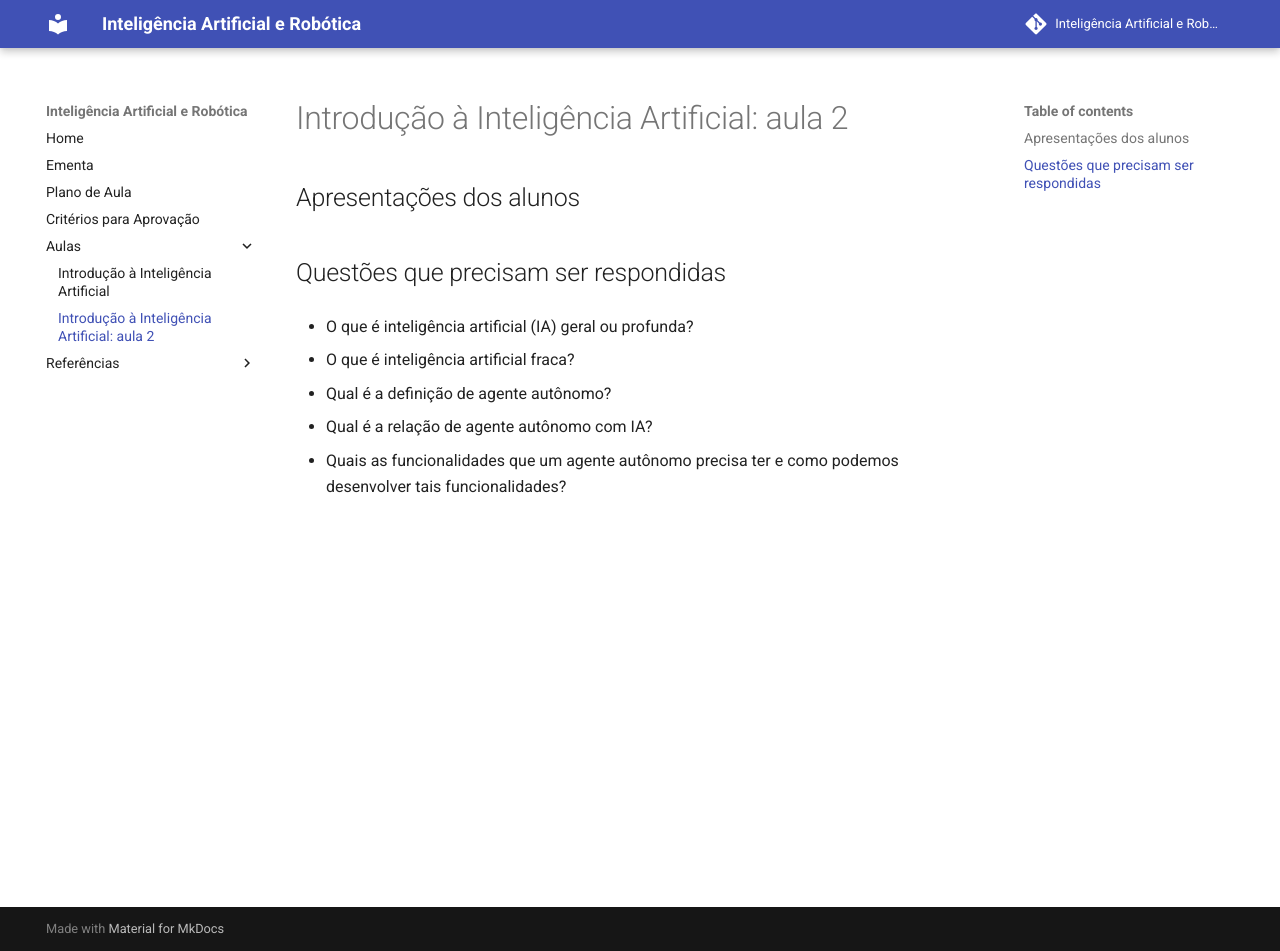
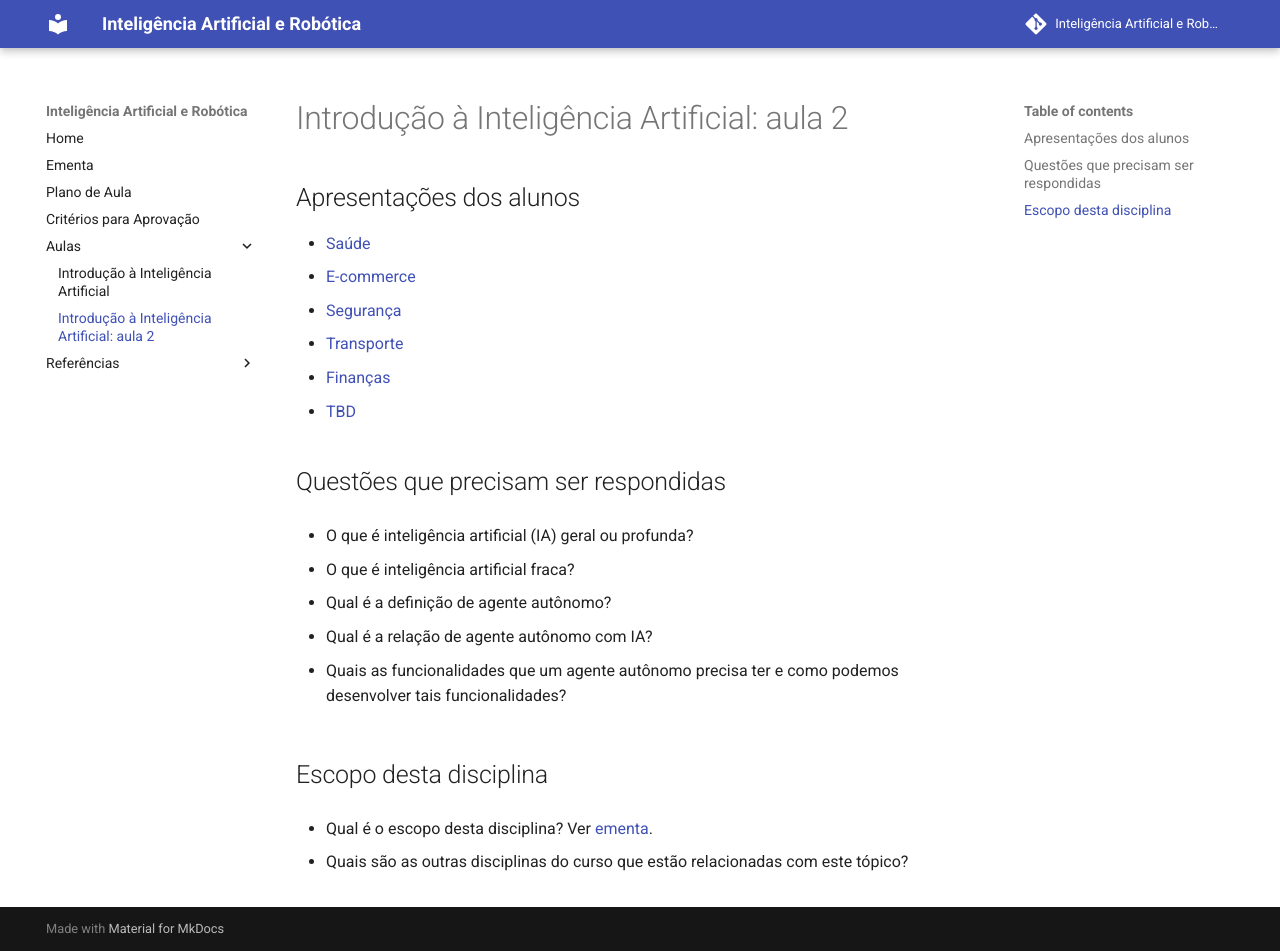
Before and after one commit to Insper/ia_bcc, an MkDocs documentation site: the page built from docs/aulas/01_introducao_ia_aula2/index.md, in a window 1280 px wide and 951 px high. Built offline with MkDocs 1.6.1 and Material for MkDocs 9.7.7, drawn with Linux system fonts in a browser that asks for light colours; nearby versions of some CDN libraries; comment, search, counter and statistics services are not loaded.

Commit message:
terminando material para a segunda aula

```diff
--- a/docs/aulas/01_introducao_ia_aula2/index.md
+++ b/docs/aulas/01_introducao_ia_aula2/index.md
@@ -1,6 +1,13 @@
 # Introdução à Inteligência Artificial: aula 2
 
 ## Apresentações dos alunos
+
+* [Saúde](https://www.canva.com/design/DAFZ2YukuTw/aNx3cifOUPAwGDjRyzBYMg/edit?utm_content=DAFZ2YukuTw&utm_campaign=designshare&utm_medium=link2&utm_source=sharebutton)
+* [E-commerce](https://www.canva.com/design/DAFZy_qA04Y/HmPIoMUTcO_HVO7rKi543g/edit?utm_content=DAFZy_qA04Y&utm_campaign=designshare&utm_medium=link2&utm_source=sharebutton)
+* [Segurança](https://www.canva.com/design/DAFZy3JQMvM/Xm4LB2eKsGbZjmNUdXFVLQ/edit?utm_content=DAFZy3JQMvM&utm_campaign=designshare&utm_medium=link2&utm_source=sharebutton)
+* [Transporte](https://www.canva.com/design/DAFZy42_-fg/7vhfCt-tFvGXfVcRyTGIDQ/edit?utm_content=DAFZy42_-fg&utm_campaign=designshare&utm_medium=link2&utm_source=sharebutton)
+* [Finanças](https://www.canva.com/design/DAFZy9vDhk0/yclSZEu9AFaHFVFnslIkqg/edit?utm_content=DAFZy9vDhk0&utm_campaign=designshare&utm_medium=link2&utm_source=sharebutton)
+* [TBD]()
 
 
 ## Questões que precisam ser respondidas
@@ -15,3 +22,10 @@
 * Qual é a relação de agente autônomo com IA?
 
 * Quais as funcionalidades que um agente autônomo precisa ter e como podemos desenvolver tais funcionalidades?
+
+
+## Escopo desta disciplina
+
+* Qual é o escopo desta disciplina? Ver [ementa](../../ementa.md).
+
+* Quais são as outras disciplinas do curso que estão relacionadas com este tópico?
```
